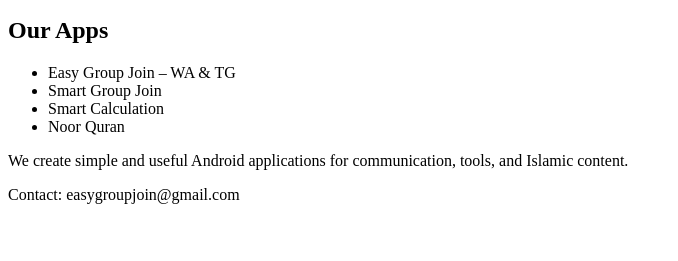
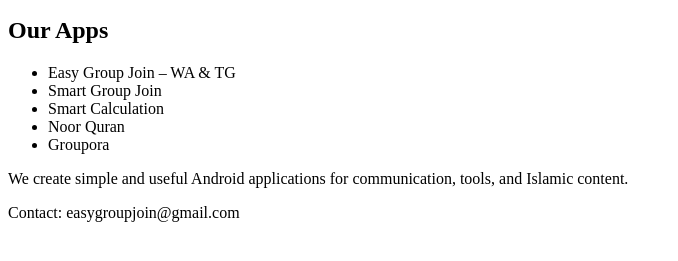
Before and after one commit to sjmirali354-hash/sjmirali354-hash.github.io, a plain HTML site: page index.html in a window 1280 px wide. Shown: the part 101-362 px from the top of the page, without its empty margins (0-678 px from the left). Drawn offline with Linux system fonts and the light colour scheme.

Commit message:
Add 'Groupora' to the list of applications

```diff
--- a/index.html
+++ b/index.html
@@ -16,6 +16,7 @@
 <li>Smart Group Join</li>
 <li>Smart Calculation</li>
 <li>Noor Quran</li>
+<li>Groupora</li>
 </ul>
 
 <p>
```
